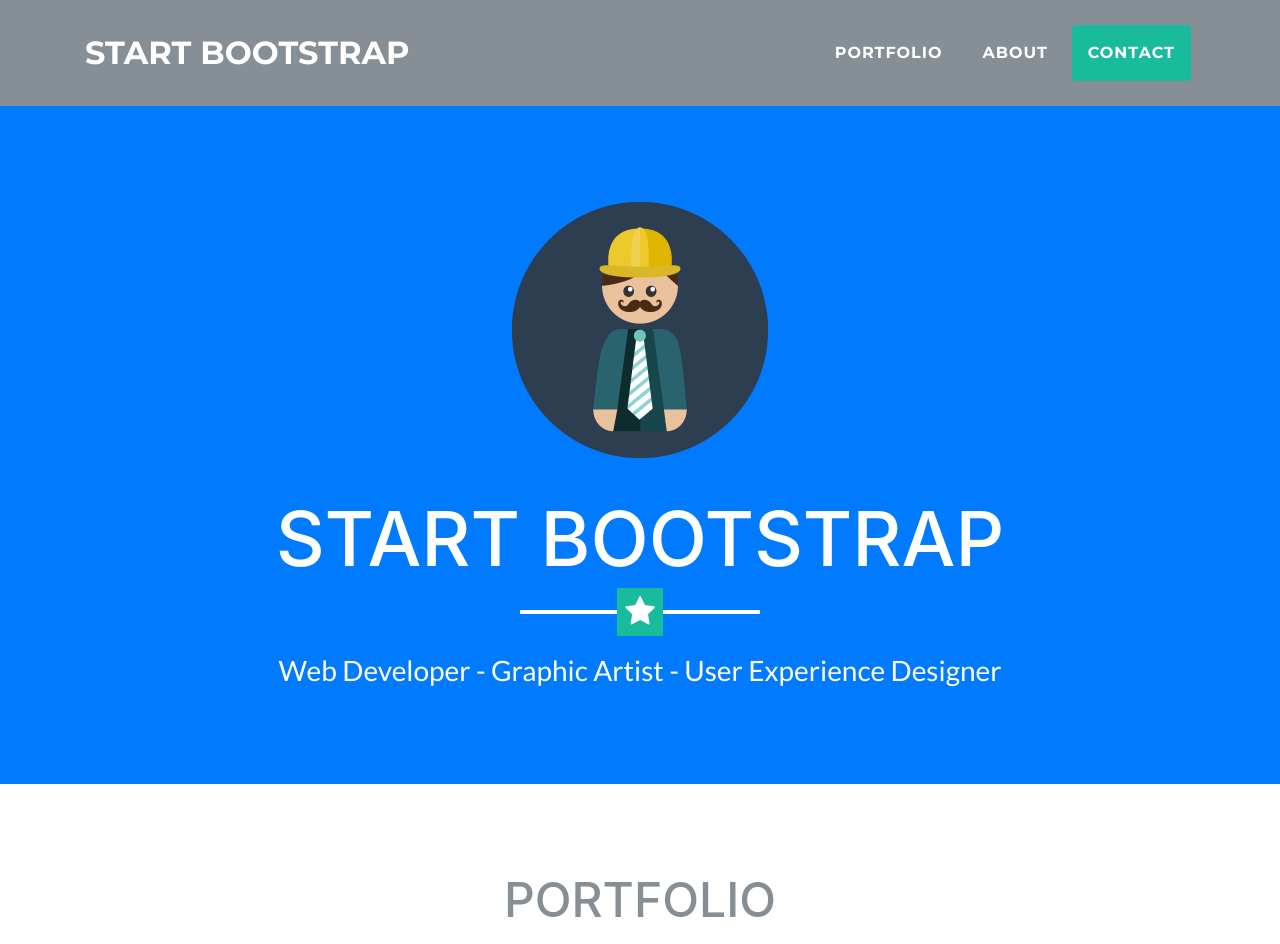
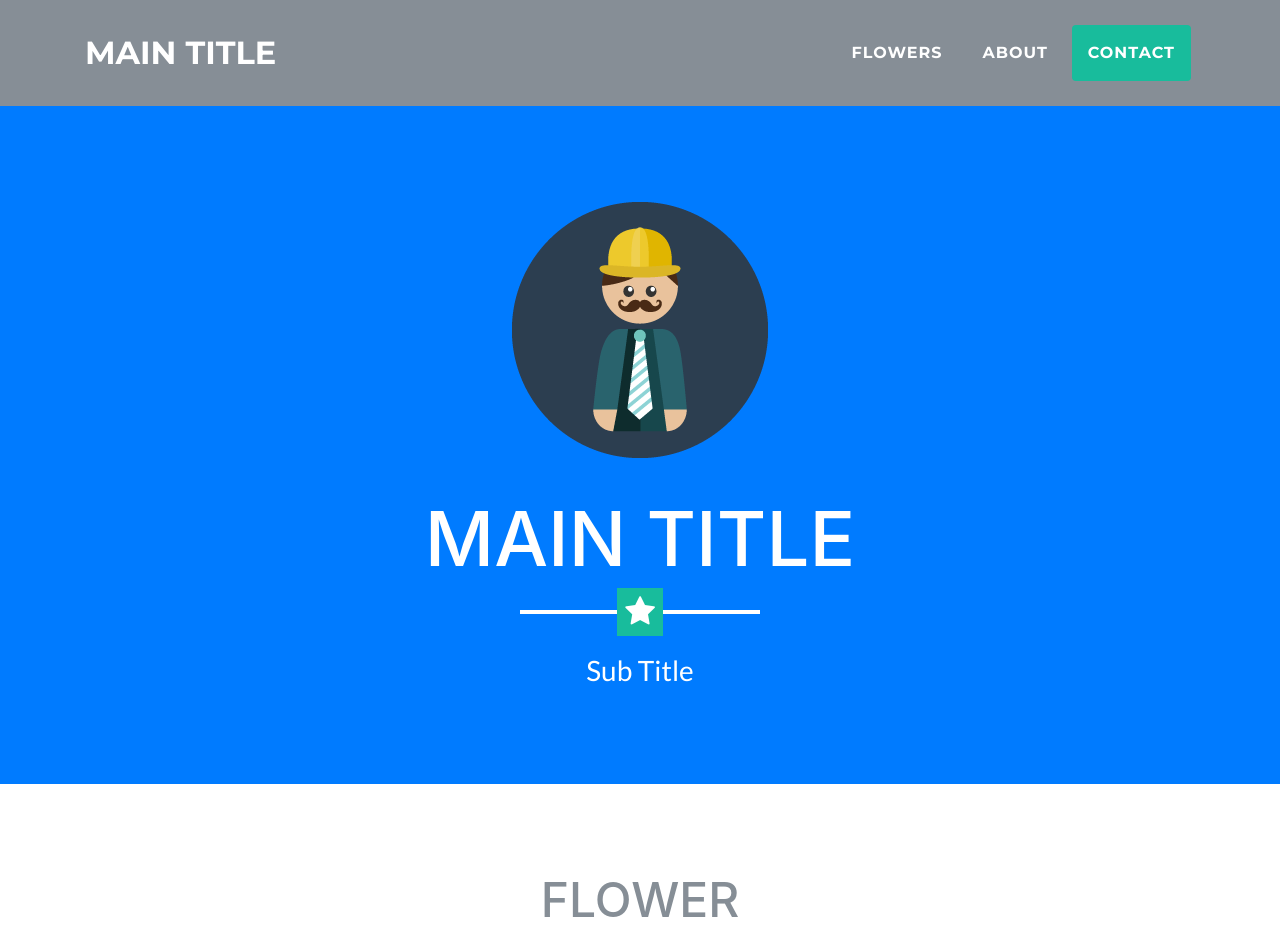
Before and after one commit to sharonmcdermott/example, a website with bundled scripts: page index.html in a window 1280 px wide. Shown: the top 944 px of the page. Built offline with nearby package versions, Linux system fonts and the light colour scheme.

Commit message:
Title, section and Contact Changes
Basic title changes, sections and contact changes.

```diff
--- a/index.html
+++ b/index.html
@@ -8,7 +8,7 @@
     <meta name="description" content="">
     <meta name="author" content="">
 
-    <title>Freelancer - Start Bootstrap Theme</title>
+    <title>Main Title</title>
 
     <!-- Bootstrap core CSS -->
     <link href="vendor/bootstrap/css/bootstrap.min.css" rel="stylesheet">
@@ -31,7 +31,7 @@
     <!-- Navigation -->
     <nav class="navbar navbar-expand-lg bg-secondary fixed-top text-uppercase" id="mainNav">
       <div class="container">
-        <a class="navbar-brand js-scroll-trigger" href="#page-top">Start Bootstrap</a>
+        <a class="navbar-brand js-scroll-trigger" href="#page-top">Main Title</a>
         <button class="navbar-toggler navbar-toggler-right text-uppercase bg-primary text-white rounded" type="button" data-toggle="collapse" data-target="#navbarResponsive" aria-controls="navbarResponsive" aria-expanded="false" aria-label="Toggle navigation">
           Menu
           <i class="fa fa-bars"></i>
@@ -39,7 +39,7 @@
         <div class="collapse navbar-collapse" id="navbarResponsive">
           <ul class="navbar-nav ml-auto">
             <li class="nav-item mx-0 mx-lg-1">
-              <a class="nav-link py-3 px-0 px-lg-3 rounded js-scroll-trigger" href="#portfolio">Portfolio</a>
+              <a class="nav-link py-3 px-0 px-lg-3 rounded js-scroll-trigger" href="#portfolio">Flowers</a>
             </li>
             <li class="nav-item mx-0 mx-lg-1">
               <a class="nav-link py-3 px-0 px-lg-3 rounded js-scroll-trigger" href="#about">About</a>
@@ -56,16 +56,16 @@
     <header class="masthead bg-primary text-white text-center">
       <div class="container">
         <img class="img-fluid mb-5 d-block mx-auto" src="img/profile.png" alt="">
-        <h1 class="text-uppercase mb-0">Start Bootstrap</h1>
+        <h1 class="text-uppercase mb-0">Main Title</h1>
         <hr class="star-light">
-        <h2 class="font-weight-light mb-0">Web Developer - Graphic Artist - User Experience Designer</h2>
+        <h2 class="font-weight-light mb-0">Sub Title</h2>
       </div>
     </header>
 
     <!-- Portfolio Grid Section -->
     <section class="portfolio" id="portfolio">
       <div class="container">
-        <h2 class="text-center text-uppercase text-secondary mb-0">Portfolio</h2>
+        <h2 class="text-center text-uppercase text-secondary mb-0">Flower</h2>
         <hr class="star-dark mb-5">
         <div class="row">
           <div class="col-md-6 col-lg-4">
@@ -157,7 +157,7 @@
     <!-- Contact Section -->
     <section id="contact">
       <div class="container">
-        <h2 class="text-center text-uppercase text-secondary mb-0">Contact Me</h2>
+        <h2 class="text-center text-uppercase text-secondary mb-0">Contact</h2>
         <hr class="star-dark mb-5">
         <div class="row">
           <div class="col-lg-8 mx-auto">
@@ -209,8 +209,8 @@
         <div class="row">
           <div class="col-md-4 mb-5 mb-lg-0">
             <h4 class="text-uppercase mb-4">Location</h4>
-            <p class="lead mb-0">2215 John Daniel Drive
-              <br>Clark, MO 65243</p>
+            <p class="lead mb-0">Cherrydale
+              <br>Washington DC</p>
           </div>
           <div class="col-md-4 mb-5 mb-lg-0">
             <h4 class="text-uppercase mb-4">Around the Web</h4>
```
